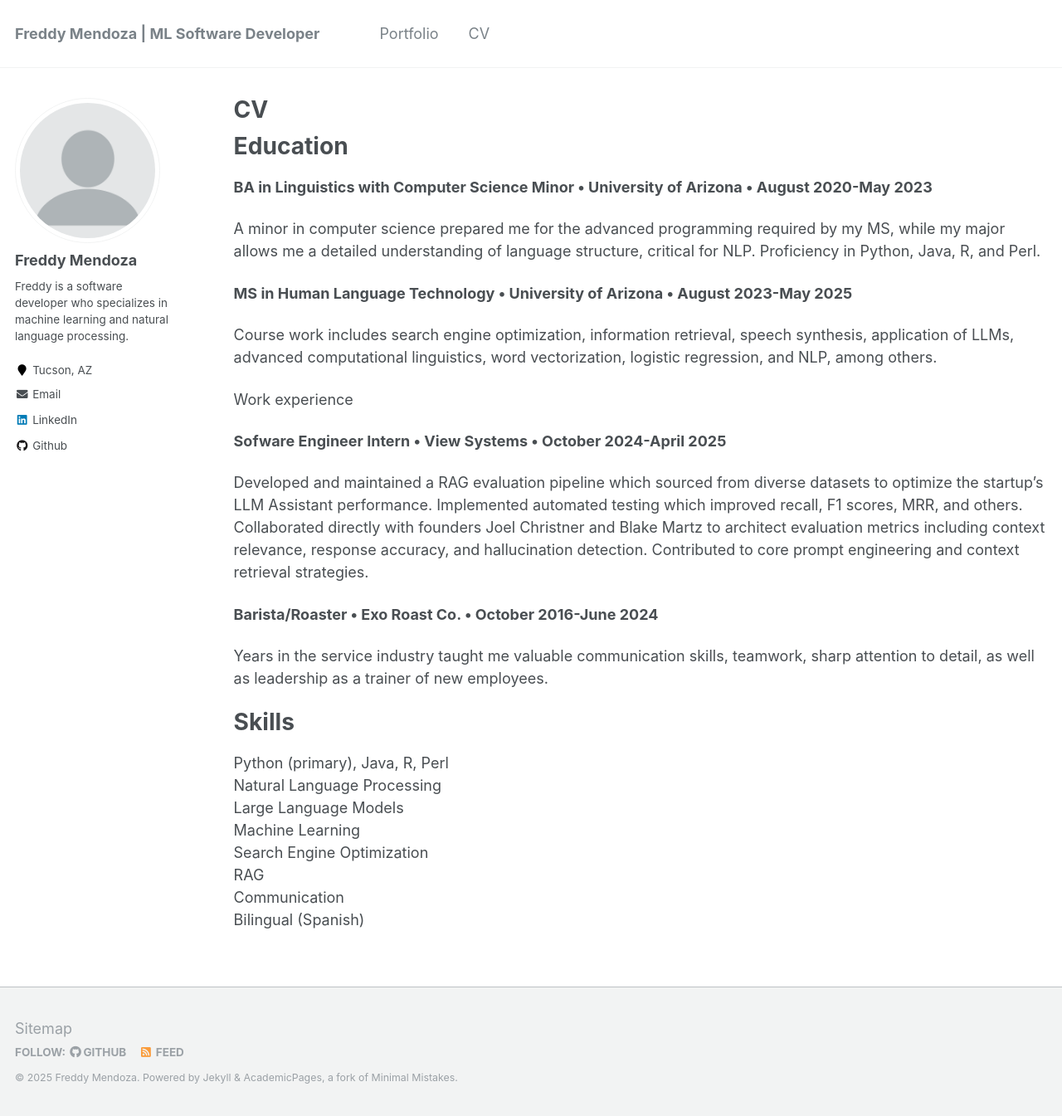
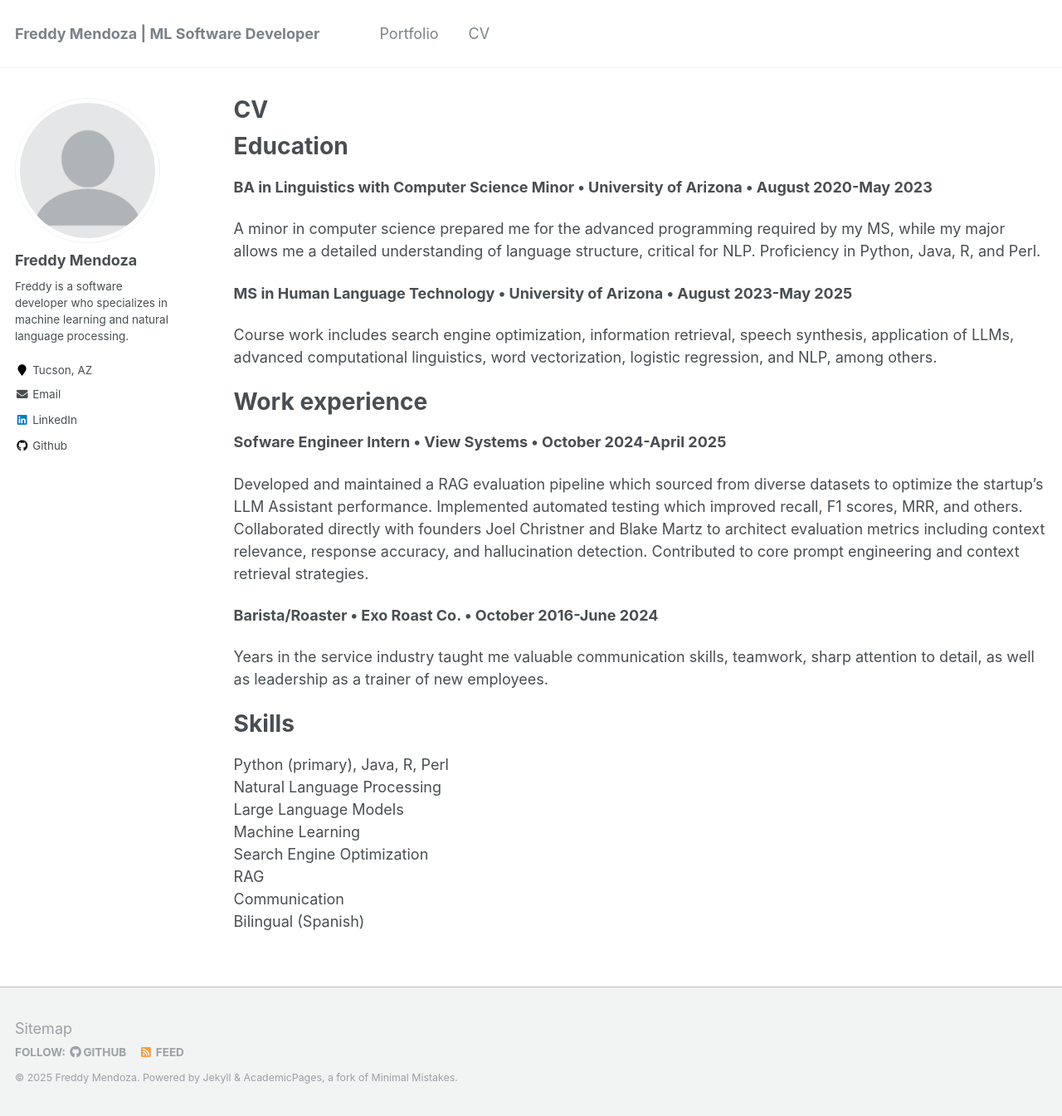
Before and after one commit to fmend/fmend.github.io, a Jekyll site: the page built from _pages/cv.md, in a window 1280 px wide and 1345 px high. Shown: the whole window at 83% size. Built offline with Jekyll 4.4.1, drawn with Linux system fonts in a browser that asks for light colours.

Commit message:
Update cv.md

```diff
--- a/_pages/cv.md
+++ b/_pages/cv.md
@@ -20,7 +20,7 @@ A minor in computer science prepared me for the advanced programming required by
 Course work includes search engine optimization, information retrieval, speech synthesis, application of LLMs, advanced computational linguistics, word vectorization, logistic regression, and NLP, among others.
 
 
-Work experience
+# Work experience
 
 **Sofware Engineer Intern • View Systems • October 2024-April 2025**
 
```
